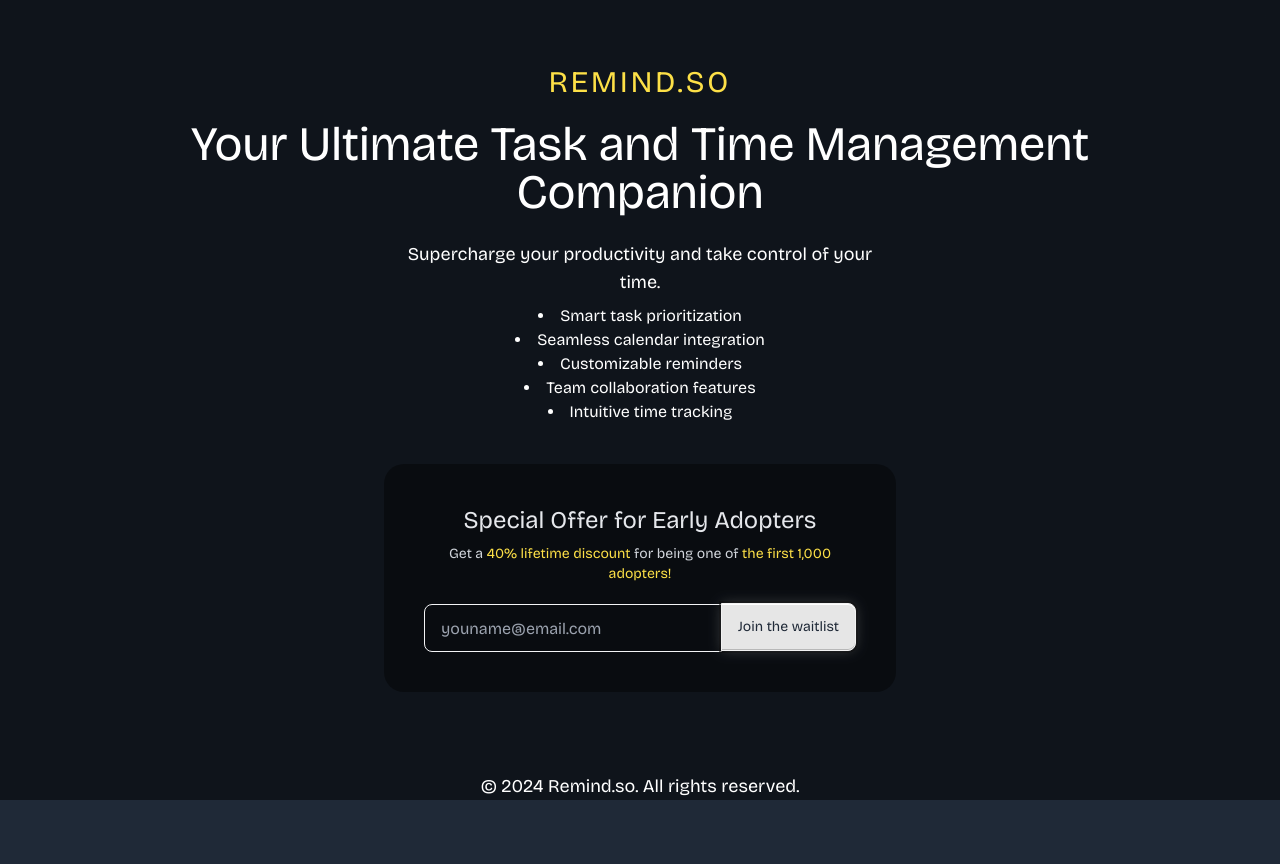
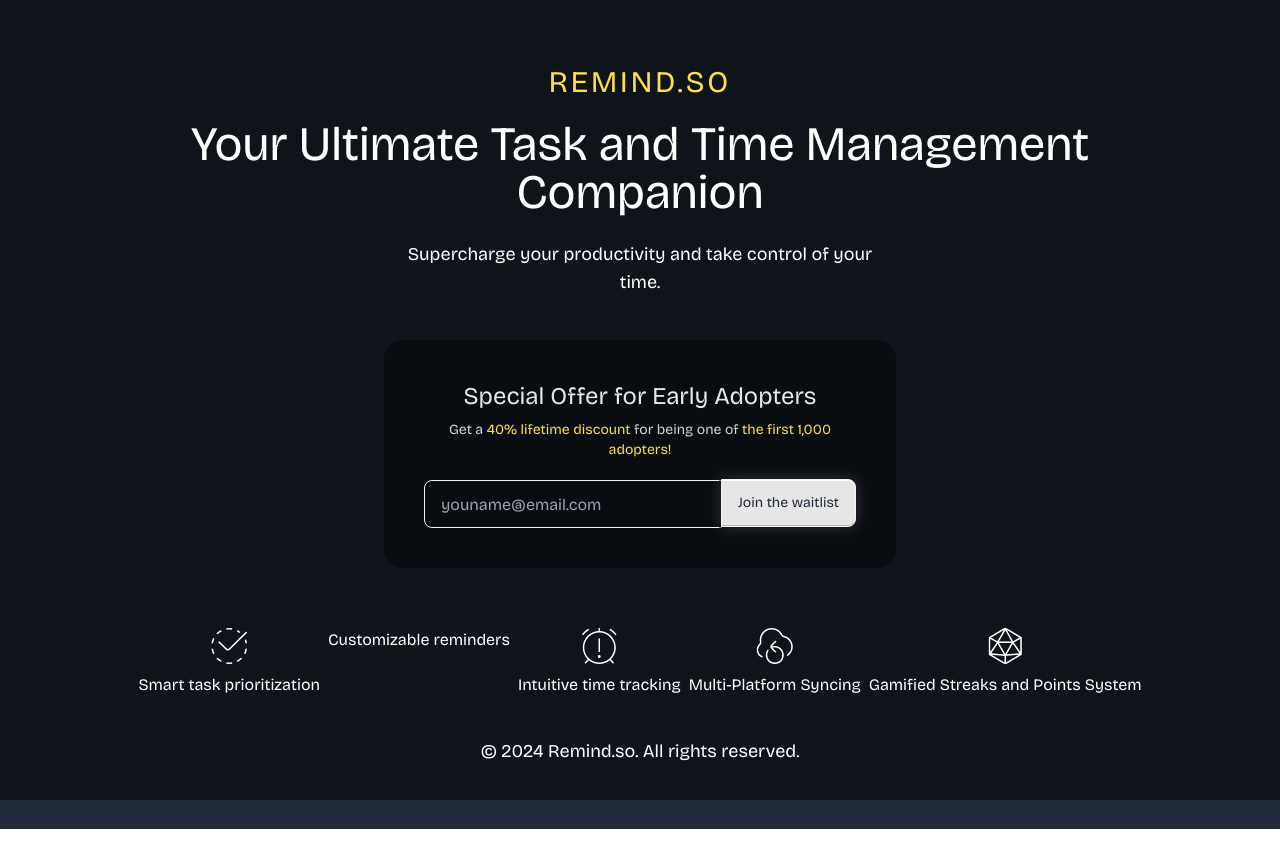
Before and after one commit to Okeke-Divine/remind-so, a Next.js app: page / in a window 1280 px wide. After the commit the page ends 829 px from the top, so only its background shows below. Built offline with nearby package versions, Linux system fonts and the light colour scheme.

Commit message:
Updated the waitlist page

```diff
--- a/src/components/waitlist/WaitListPage.jsx
+++ b/src/components/waitlist/WaitListPage.jsx
@@ -1,5 +1,14 @@
 import config from "@/data/config.json";
 import WaitListForm from "./WaitListForm";
+
+const features = [
+    { name: "Smart task prioritization", icon: "fi fi-ts-progress-complete" },
+    { name: "Customizable reminders", icon: "reminder" },
+    { name: "Intuitive time tracking", icon: "fi fi-ts-alarm-exclamation" },
+    {name: "Multi-Platform Syncing", icon: "fi fi-tr-cloud-back-up-alt"},
+    {name: "Gamified Streaks and Points System", icon: "fi fi-ts-dice-d20"}
+  ];
+
 
 export default function WaitListPage() {
     return (
@@ -31,7 +40,7 @@ export default function WaitListPage() {
                          {/* Remind.so is here to revolutionize the way you manage your to-dos, schedules, and tasks. */}
                          </p>
                     </div>
-                    <div className="flex justify-center mt-2">
+                    {/* <div className="flex justify-center mt-2">
                         <ul className="list-disc list-inside text-center">
                             <li>Smart task prioritization</li>
                             <li>Seamless calendar integration</li>
@@ -39,7 +48,7 @@ export default function WaitListPage() {
                             <li>Team collaboration features</li>
                             <li>Intuitive time tracking</li>
                         </ul>
-                    </div>
+                    </div> */}
                 </div>
 
                 {/* form */}
@@ -69,6 +78,22 @@ export default function WaitListPage() {
                     </div>
                 </div> */}
 
+                {/* features */}
+                <div className="mt-5 flex justify-between flex-wrap gap-2">
+                    {features.map((feature) => (
+                        <>
+                            <div>
+                                <div className="flex justify-center">
+                                    <i className={feature.icon+" text-4xl"}></i>
+                                </div>
+                                <div className="text-center">
+                                    {feature.name}
+                                </div>
+                            </div>
+                        </>
+                    ))}
+                </div>
+
                 {/* footer */}
                 <div className="mt-10">
                     <div className="w-full text-lg text-center">
```
